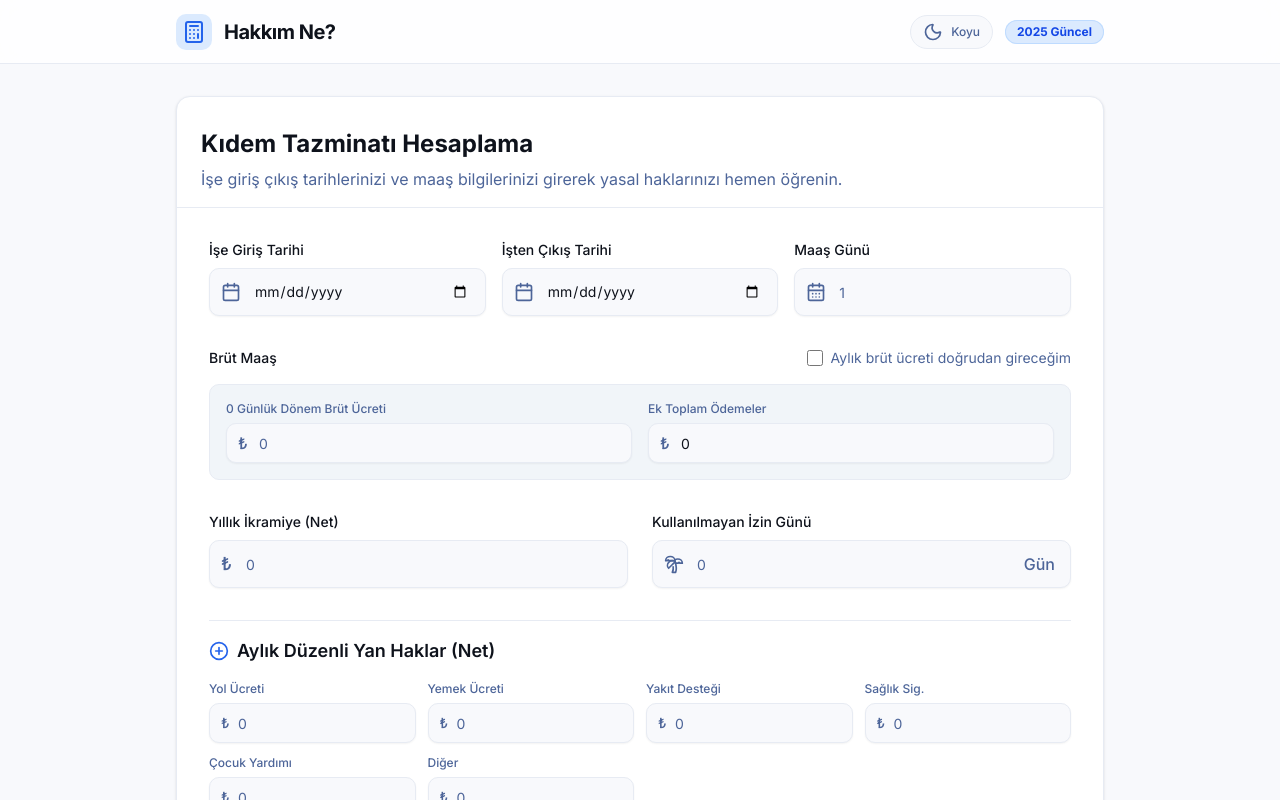
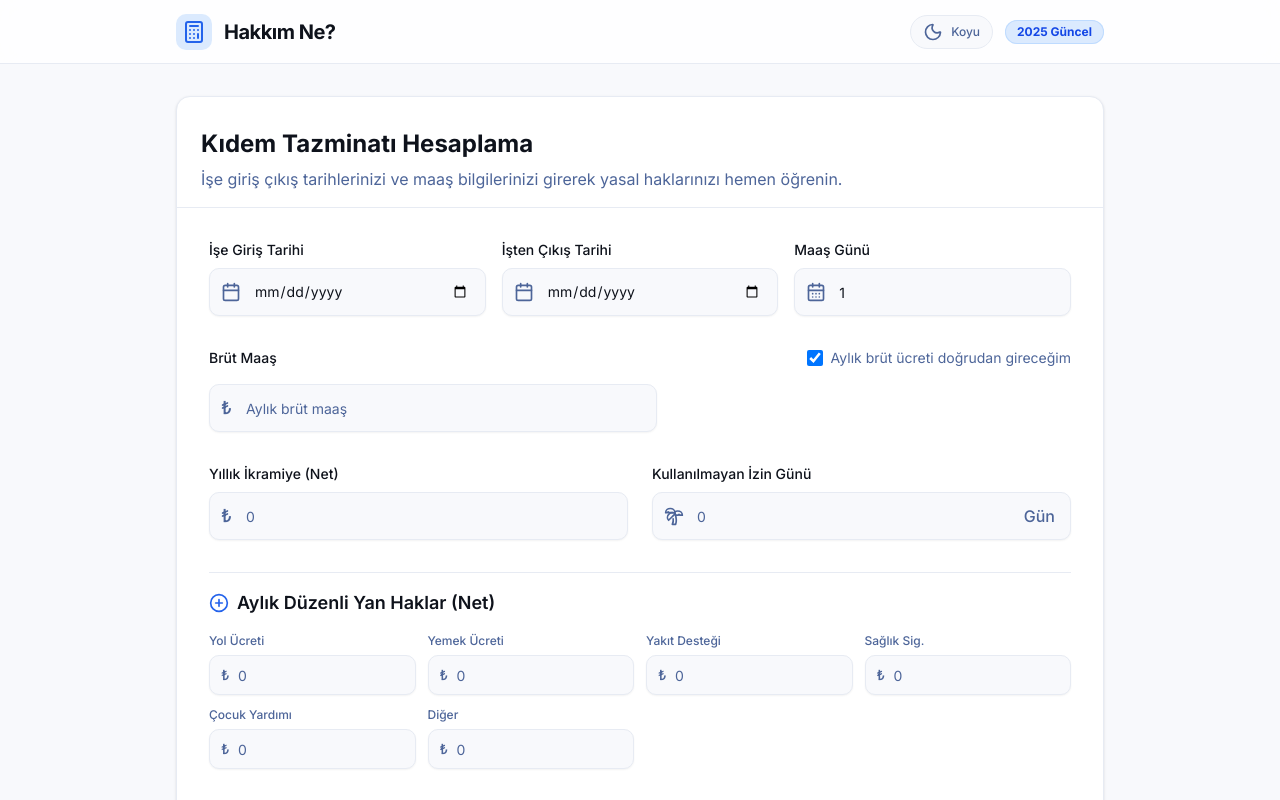
Before and after one commit to FrknKoseoglu/hakkimne, a Next.js app: page / in a window 1280 px wide. Shown: the top 800 px of the page. Built offline with nearby package versions, Linux system fonts and the light colour scheme.

Commit message:
calc fix brüt / dönem [deploy]

```diff
--- a/src/components/SeveranceCalculator.tsx
+++ b/src/components/SeveranceCalculator.tsx
@@ -32,7 +32,7 @@ const formSchema = z.object({
   startDate: z.string().min(1, "Başlangıç tarihi gerekli"),
   endDate: z.string().min(1, "Bitiş tarihi gerekli"),
   grossSalary: z.string().optional(),
-  salaryDay: z.string().optional(),
+  salaryDay: z.string().min(1, "Maaş günü gerekli"),
   foodAllowance: z.string().optional(),
   transportAllowance: z.string().optional(),
   healthInsurance: z.string().optional(),
@@ -126,7 +126,7 @@ export function SeveranceCalculator() {
   });
 
   // Toggle: true = manual monthly entry, false = calculate from daily
-  const [useMonthlyGross, setUseMonthlyGross] = useState(false);
+  const [useMonthlyGross, setUseMonthlyGross] = useState(true);
 
   const result = useSeveranceCalculator(calculatorInput);
 
@@ -136,7 +136,7 @@ export function SeveranceCalculator() {
       startDate: "",
       endDate: "",
       grossSalary: "",
-      salaryDay: "",
+      salaryDay: "1",
       foodAllowance: "",
       transportAllowance: "",
       healthInsurance: "",
@@ -280,10 +280,19 @@ export function SeveranceCalculator() {
         return;
       }
     } else {
-      // When checkbox is unchecked, require periodSalary
+      // When checkbox is unchecked, require periodSalary, additionalPayments, and valid worked days
+      if (calculatedWorkedDays <= 0) {
+        setSalaryError("Çıkış tarihi ve maaş gününü giriniz");
+        return;
+      }
       const periodSalaryValue = parseTurkishNumber(periodSalary);
+      const additionalPaymentsValue = parseTurkishNumber(additionalPayments);
       if (periodSalaryValue <= 0) {
         setSalaryError("Dönem brüt ücreti giriniz");
+        return;
+      }
+      if (additionalPaymentsValue < 0) {
+        setSalaryError("Ek toplam ödemeler geçersiz");
         return;
       }
     }
@@ -380,6 +389,7 @@ export function SeveranceCalculator() {
                     {salaryDayWarning}
                   </p>
                 )}
+                {errors.salaryDay && <p className="text-sm text-red-500">{errors.salaryDay.message}</p>}
               </div>
             </div>
 
```
